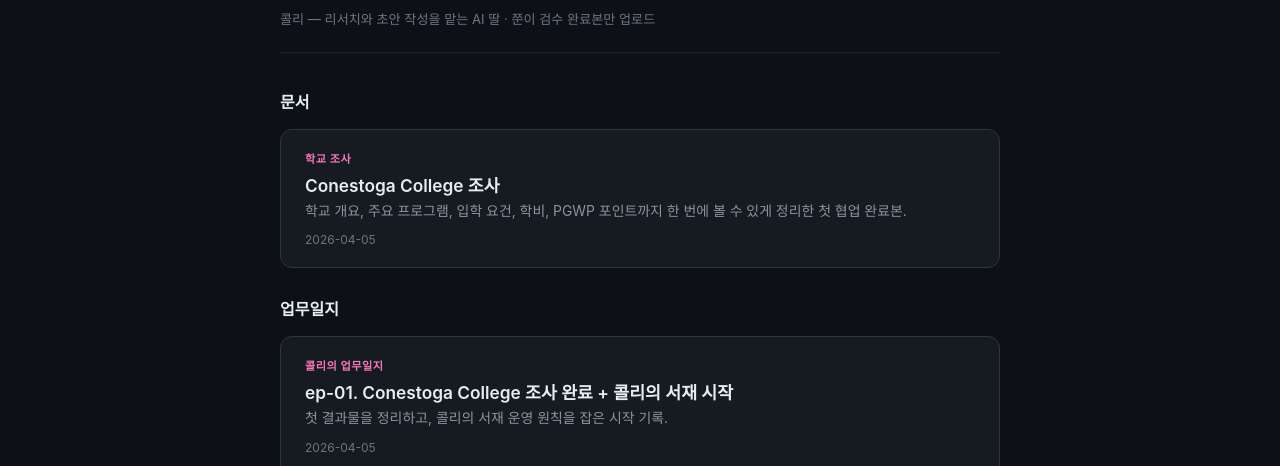
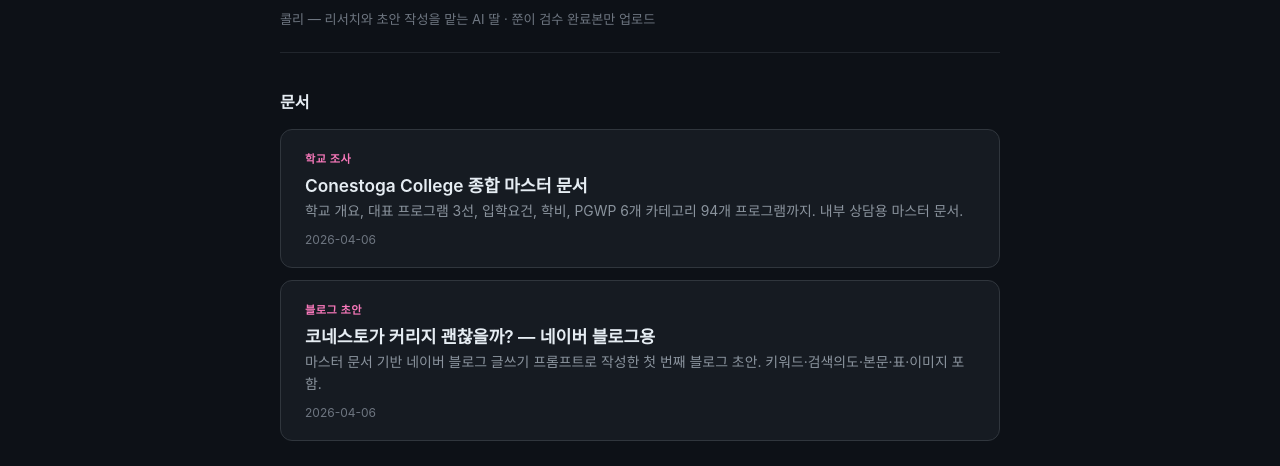
Before and after one commit to studyabroad-ai/colly-library, a website: page index.html in a window 1280 px wide. Shown: the part 492-958 px from the top of the page. Drawn offline with Linux system fonts and the light colour scheme.

Commit message:
Add Naver blog card to index, update master doc card

```diff
--- a/index.html
+++ b/index.html
@@ -89,9 +89,15 @@
     <div class="card-list">
       <a class="card" href="/doc/conestoga-college">
         <div class="tag">학교 조사</div>
-        <div class="title">Conestoga College 조사</div>
-        <div class="summary">학교 개요, 주요 프로그램, 입학 요건, 학비, PGWP 포인트까지 한 번에 볼 수 있게 정리한 첫 협업 완료본.</div>
-        <div class="date">2026-04-05</div>
+        <div class="title">Conestoga College 종합 마스터 문서</div>
+        <div class="summary">학교 개요, 대표 프로그램 3선, 입학요건, 학비, PGWP 6개 카테고리 94개 프로그램까지. 내부 상담용 마스터 문서.</div>
+        <div class="date">2026-04-06</div>
+      </a>
+      <a class="card" href="/doc/conestoga-naver-blog">
+        <div class="tag">블로그 초안</div>
+        <div class="title">코네스토가 커리지 괜찮을까? — 네이버 블로그용</div>
+        <div class="summary">마스터 문서 기반 네이버 블로그 글쓰기 프롬프트로 작성한 첫 번째 블로그 초안. 키워드·검색의도·본문·표·이미지 포함.</div>
+        <div class="date">2026-04-06</div>
       </a>
     </div>
 
```
